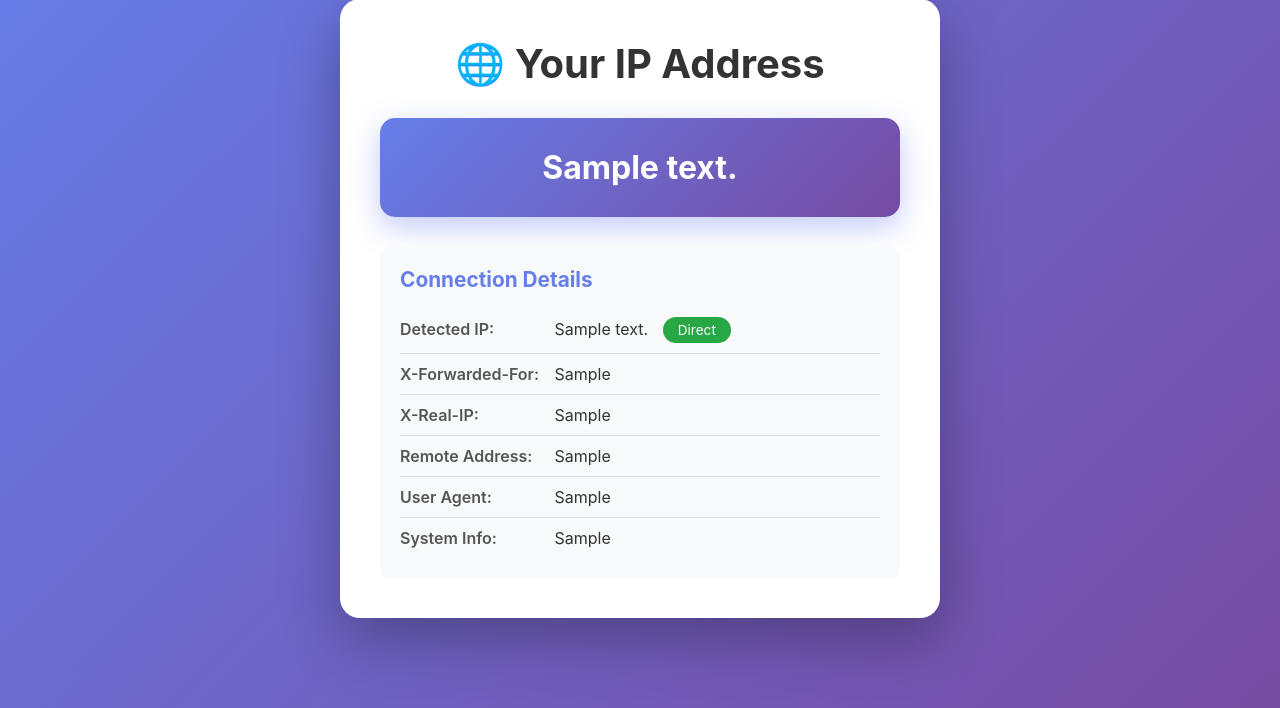
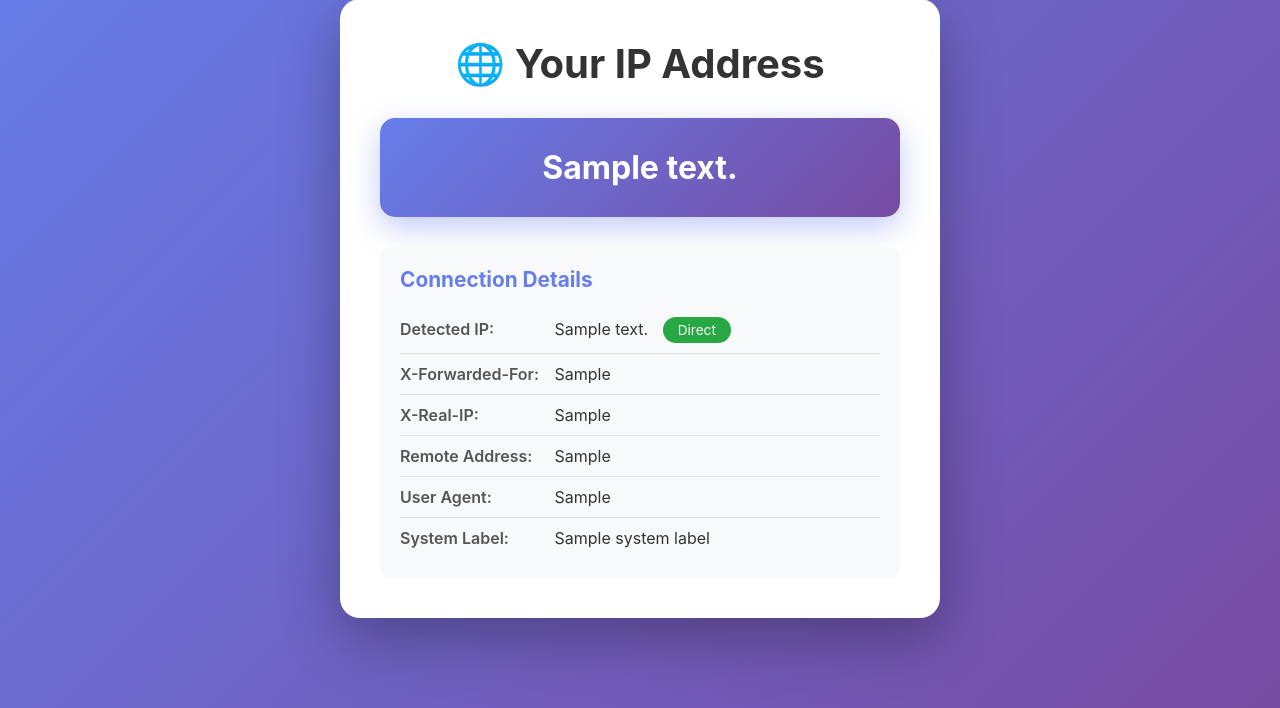
Before and after one commit to brabidou/WhatsMyIp, a Flask app: template templates/index.html in a window 1280 px wide. Shown: the part 92-800 px from the top of the page. Run offline with Flask 3, Linux system fonts and the light colour scheme; the template is opened without the code that fills it: most values are stand-ins (such as "Sample title", 1, 10 or a date in 2020).

Commit message:
Rename the system label and add it to the json output

```diff
--- a/app.py
+++ b/app.py
@@ -25,12 +25,12 @@ def get_client_ip():
     # Fall back to remote_addr (direct connection)
     return request.remote_addr
 
-def get_system_info():
+def get_system_label():
     """
-    Get system info from SYSTEM_INFO environment variable.
+    Get system info from SYSTEM_LABEL environment variable.
     Returns None if not set.
     """
-    return os.environ.get('SYSTEM_INFO', None)
+    return os.environ.get('SYSTEM_LABEL', None)
 
 @app.route('/')
 def index():
@@ -42,7 +42,7 @@ def index():
     x_real_ip = request.headers.get('X-Real-IP', '')
     remote_addr = request.remote_addr
     user_agent = request.headers.get('User-Agent', None)
-    system_info = get_system_info()
+    system_label = get_system_label()
 
     # Determine if request came through a proxy
     behind_proxy = bool(x_forwarded_for or x_real_ip)
@@ -59,7 +59,7 @@ def index():
         remote_addr=remote_addr,
         user_agent=user_agent,
         behind_proxy=behind_proxy,
-        system_info=system_info
+        system_label=system_label
     )
 
 @app.route('/raw')
@@ -72,7 +72,7 @@ def raw_ip():
 def api_ip():
     """API endpoint that returns IP as JSON."""
     client_ip = get_client_ip()
-    return {
+    json_payload = {
         'ip': client_ip,
         'x_forwarded_for': request.headers.get('X-Forwarded-For', ''),
         'x_real_ip': request.headers.get('X-Real-IP', ''),
@@ -80,5 +80,11 @@ def api_ip():
         'behind_proxy': bool(request.headers.get('X-Forwarded-For') or request.headers.get('X-Real-IP'))
     }
 
+    system_label = get_system_label()
+    if system_label:
+        json_payload['system_label'] = system_label
+
+    return json_payload
+
 if __name__ == '__main__':
     app.run(host='0.0.0.0', port=5050, debug=True)
--- a/templates/index.html
+++ b/templates/index.html
@@ -137,10 +137,10 @@
                 <span class="info-label">User Agent:</span>
                 <span class="info-value">{{ user_agent }}</span>
             </div>
-            {% if system_info %}
+            {% if system_label %}
             <div class="info-item">
-                <span class="info-label">System Info:</span>
-                <span class="info-value">{{ system_info }}</span>
+                <span class="info-label">System Label:</span>
+                <span class="info-value">{{ system_label }}</span>
             </div>
             {% endif %}
         </div>
```
